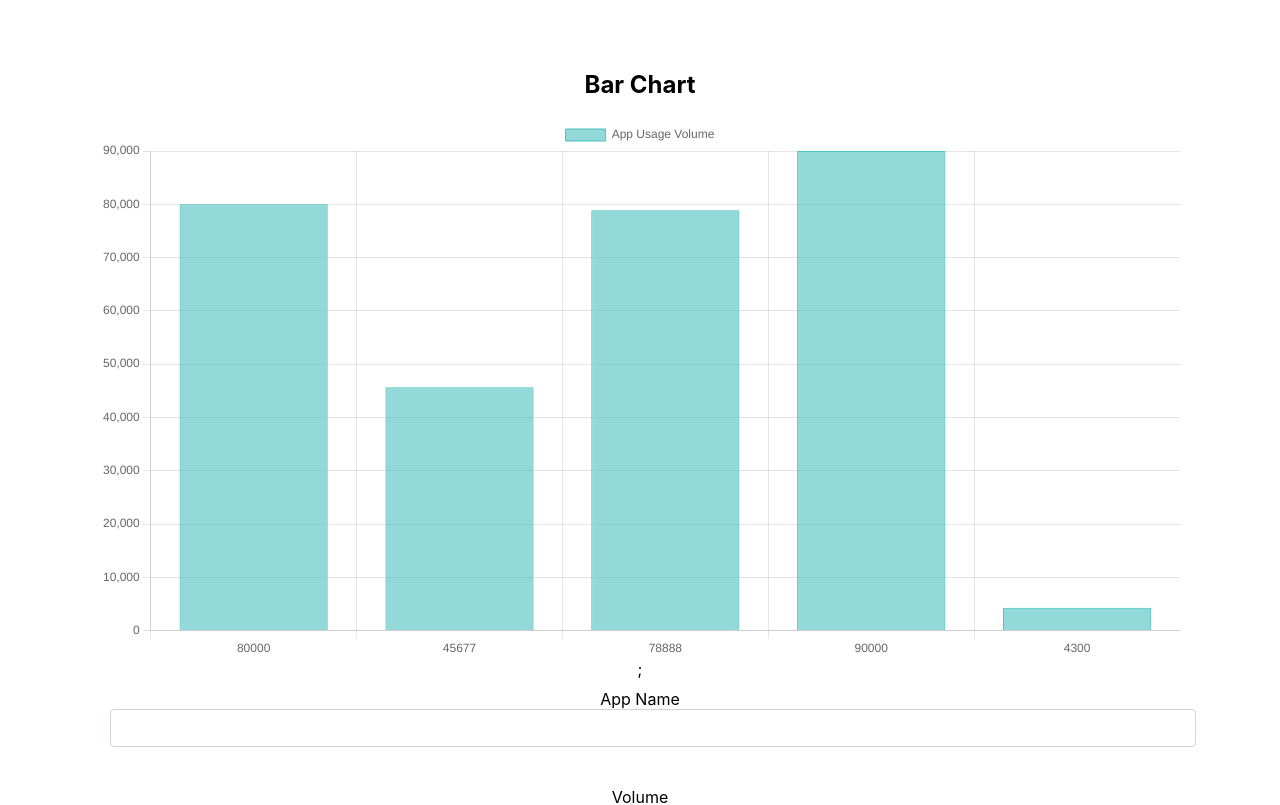
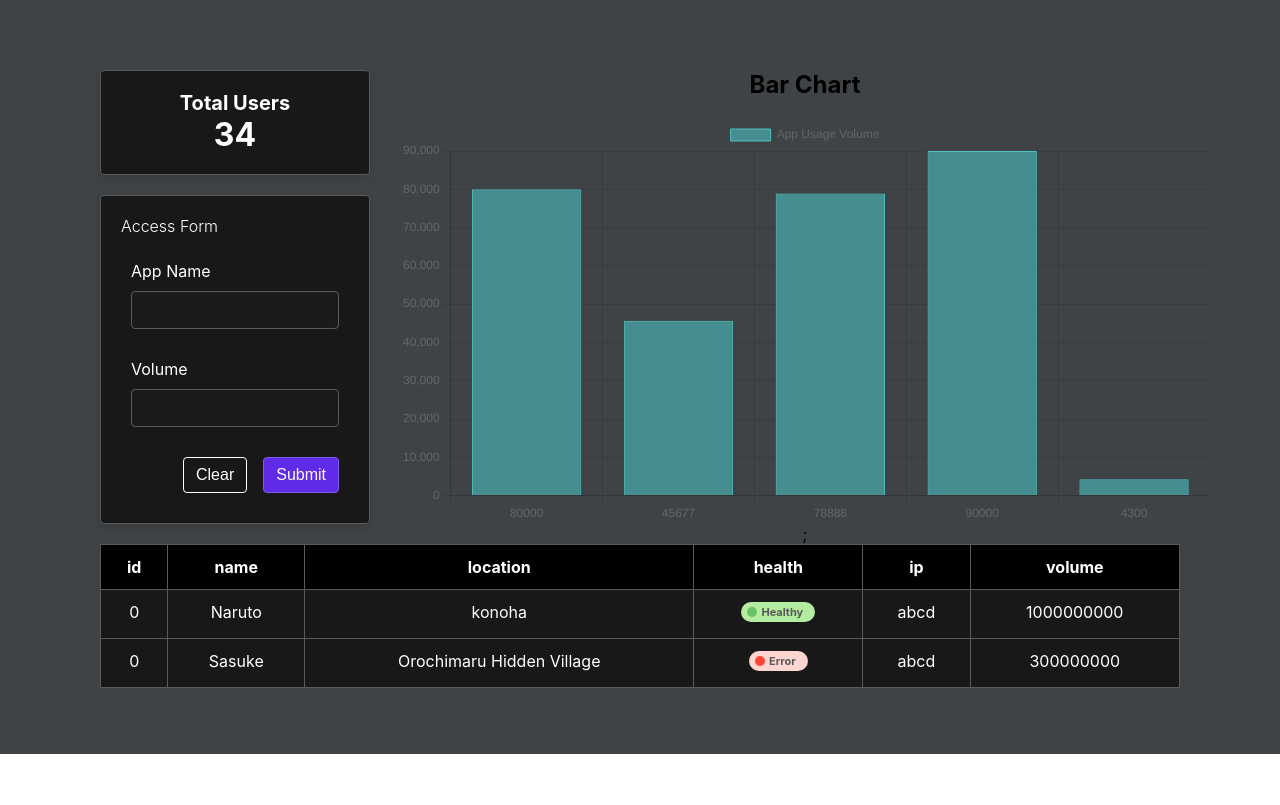
Before and after one commit to amitbadala/dope-assessment, a React (Create React App) app: page / in a window 1280 px wide. Shown: the top 805 px of the page. Built offline with nearby package versions, Linux system fonts and the light colour scheme.

Commit message:
Complete form setup and update dashboard

```diff
--- a/src/App.css
+++ b/src/App.css
@@ -36,3 +36,18 @@
     transform: rotate(360deg);
   }
 }
+
+*,
+*::before,
+*::after {
+  box-sizing: border-box;
+}
+
+.flex-column {
+  display: flex;
+  flex-direction: column;
+}
+
+.justify-space-between {
+  justify-content: space-between;
+}
--- /dev/null
+++ b/src/components/card/card.js
@@ -0,0 +1,12 @@
+import React from "react";
+import "./card.less";
+
+function Card({ title, children, ...rest }) {
+  return (
+    <div {...rest} className="card">
+      {children}
+    </div>
+  );
+}
+
+export default Card;
--- /dev/null
+++ b/src/components/card/card.less
@@ -0,0 +1,9 @@
+.card {
+  border: 1px solid #5a5a5a;
+  border-radius: 0.25rem;
+  padding: 20px;
+  box-shadow: 0 4px 8px rgba(0, 0, 0, 0.1);
+  margin: 10px auto;
+  background-color: #181818;
+  width: 100%;
+}
--- a/src/components/form/form.js
+++ b/src/components/form/form.js
@@ -1,11 +1,18 @@
-import React, { useState } from "react";
+import React, { useEffect, useState } from "react";
 import "./form.less";
+import Card from "../card/card";
+
+const initialFormData = {
+  appName: "",
+  volume: "",
+};
 
 function SampleForm() {
-  const [formData, setFormData] = useState({
-    field1: "",
-    field2: "",
-  });
+  const [formData, setFormData] = useState(initialFormData);
+
+  useEffect(() => {
+    console.log(formData, "formData");
+  }, [formData]);
 
   const handleChange = (e) => {
     const { name, value } = e.target;
@@ -21,14 +28,15 @@
   };
 
   return (
+    <Card>
+      <h5 className="title">Access Form</h5>
       <form onSubmit={handleSubmit}>
         <div className="form-group">
           <label htmlFor="field1">App Name</label>
           <input
             type="text"
-          id="field1"
             name="appName"
-          value={formData.field1}
+            value={formData.appName}
             onChange={handleChange}
             className="form-control"
             aria-required="true"
@@ -37,15 +45,15 @@
         <div className="form-group">
           <label htmlFor="field2">Volume</label>
           <input
-          type="text"
-          id="field2"
+            type="number"
             name="volume"
-          value={formData.field2}
+            value={formData.volume}
             onChange={handleChange}
             className="form-control"
             aria-required="true"
           />
         </div>
+        <div className="form-group actions">
           <button
             className="btn btn-primary"
             type="submit"
@@ -53,7 +61,17 @@
           >
             Submit
           </button>
+          <button
+            className="btn btn-ghost"
+            type="button"
+            aria-label="Submit form"
+            onClick={() => setFormData(initialFormData)}
+          >
+            Clear
+          </button>
+        </div>
       </form>
+    </Card>
   );
 }
 
--- a/src/components/form/form.less
+++ b/src/components/form/form.less
@@ -1,7 +1,13 @@
 /* Input Styles */
 .form-group {
-  margin-bottom: 20px;
+  margin-bottom: 10px;
   padding: 10px;
+  text-align: left;
+  label {
+    display: inline-block;
+    color: white;
+    margin-bottom: 10px;
+  }
 }
 .form-control {
   display: block;
@@ -9,17 +15,15 @@
   padding: 0.375rem 0.75rem;
   font-size: 1rem;
   line-height: 1.5;
-  color: #495057;
-  background-color: #fff;
+  color: whitesmoke;
+  background-color: #1b1b1d;
   background-clip: padding-box;
-  border: 1px solid #ced4da;
+  border: 1px solid #5a5a5a;
   border-radius: 0.25rem;
   transition: border-color 0.15s ease-in-out, box-shadow 0.15s ease-in-out;
 }
 
 .form-control:focus {
-  color: #495057;
-  background-color: #fff;
   border-color: #80bdff;
   outline: 0;
   box-shadow: 0 0 0 0.2rem rgba(0, 123, 255, 0.25);
@@ -35,28 +39,41 @@
   cursor: pointer;
   background-color: transparent;
   border: 1px solid transparent;
-  padding: 0.375rem 0.75rem;
+  padding: 0.3rem 0.75rem;
   font-size: 1rem;
   line-height: 1.5;
   border-radius: 0.25rem;
   transition: color 0.15s ease-in-out, background-color 0.15s ease-in-out,
     border-color 0.15s ease-in-out, box-shadow 0.15s ease-in-out;
-}
 
-.btn-primary {
-  color: #fff;
-  background-color: #007bff;
-  border-color: #007bff;
+  &-primary {
+    color: #fff;
+    background-color: #5f2ae8;
+    border-color: #815ae3;
+  }
+  &-ghost {
+    border-color: white;
+    color: white;
+  }
 }
 
 .btn-primary:hover {
   color: #fff;
-  background-color: #0056b3;
-  border-color: #004499;
+  border-color: #815ae3;
 }
 
-.btn-primary:focus {
-  box-shadow: 0 0 0 0.2rem rgba(38, 143, 255, 0.5);
+.actions {
+  display: flex;
+  flex-direction: row-reverse;
+  margin-bottom: 0px;
+  gap: 16px;
 }
 
-/* ... you can add more button variations if needed ... */
+.title {
+  margin: 0px;
+  margin-bottom: 15px;
+  font-size: 16px;
+  text-align: left;
+  font-weight: 300;
+  color: white;
+}
--- /dev/null
+++ b/src/components/stats/stats-card.js
@@ -0,0 +1,16 @@
+import React from "react";
+import "./stats-card.less";
+import Card from "../card/card";
+
+function StatsCard({ totalUsers }) {
+  return (
+    <Card style={{ position: "relative" }}>
+      <div className="stats-content">
+        <h3>Total Users</h3>
+        <h1>{totalUsers}</h1>
+      </div>
+    </Card>
+  );
+}
+
+export default StatsCard;
--- /dev/null
+++ b/src/components/stats/stats-card.less
@@ -0,0 +1,17 @@
+h3 {
+  font-size: 20px;
+  color: white;
+  margin: 0px;
+}
+h1 {
+  color: white;
+  margin: 0px;
+}
+p {
+  font-size: 24px;
+  font-weight: bold;
+}
+.stats-content {
+  display: flex;
+  flex-direction: column;
+}
--- a/src/components/table/table.less
+++ b/src/components/table/table.less
@@ -1,5 +1,5 @@
 // Variables
-@table-border-color: #dee2e6;
+@table-border-color: #5a5a5a;
 @table-hover-color: rgba(0, 0, 0, 0.075);
 @table-striped-color: rgba(0, 0, 0, 0.05);
 @table-primary-color: #b8daff;
@@ -8,8 +8,10 @@
   width: 100%;
   max-width: 100%;
   margin-bottom: 1rem;
-  background-color: transparent;
+  background-color: #181818;
   border-collapse: collapse;
+  border-radius: 5px;
+  color: #fff;
 
   th,
   td {
@@ -21,7 +23,8 @@
   thead {
     th {
       vertical-align: bottom;
-      border-bottom: 2px solid @table-border-color;
+      border-bottom: 1px solid @table-border-color;
+      background-color: #000;
     }
   }
 
@@ -52,7 +55,7 @@
     thead {
       th,
       td {
-        border-bottom-width: 2px;
+        border-bottom-width: 1px;
       }
     }
   }
--- a/src/pages/dashboard/dashboard.js
+++ b/src/pages/dashboard/dashboard.js
@@ -2,6 +2,7 @@
 import { useEffect, useState } from "react";
 import { fetchTableData, chartData } from "../../service/dashboard-service";
 import { BarChart } from "../../components/chart/bar-chart";
+import StatsCard from "../../components/stats/stats-card";
 import SampleForm from "../../components/form/form";
 import "./dashboard.less";
 
@@ -15,9 +16,11 @@
   return (
     <>
       <div className="dashboard-container">
-        <div>
+        <div className="grid-50">
+          <div className="flex flex-column space-between">
+            <StatsCard totalUsers={34} /> <SampleForm />
+          </div>
           <BarChart data={chartData} />
-          <SampleForm />
         </div>
         <Table className="table table-bordered" data={tableData} />
       </div>
--- a/src/pages/dashboard/dashboard.less
+++ b/src/pages/dashboard/dashboard.less
@@ -1,8 +1,11 @@
-.flex {
-  display: flex;
-  flex-direction: column;
+.grid-50 {
+  display: grid;
+  grid-template-columns: 25% 75%;
+  gap: 30px;
+  align-items: center;
 }
 
 .dashboard-container {
   padding: 50px 100px;
+  background: #3f4346;
 }
```
Lines whose indentation alone changed are shown as unchanged.
